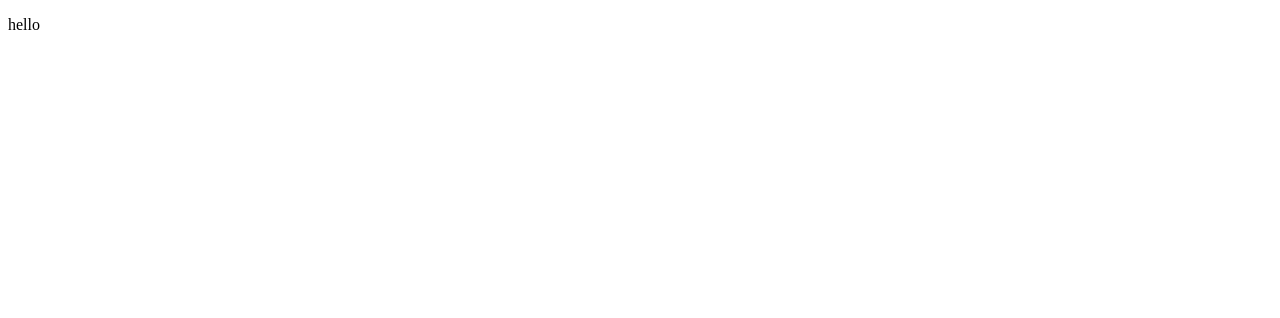
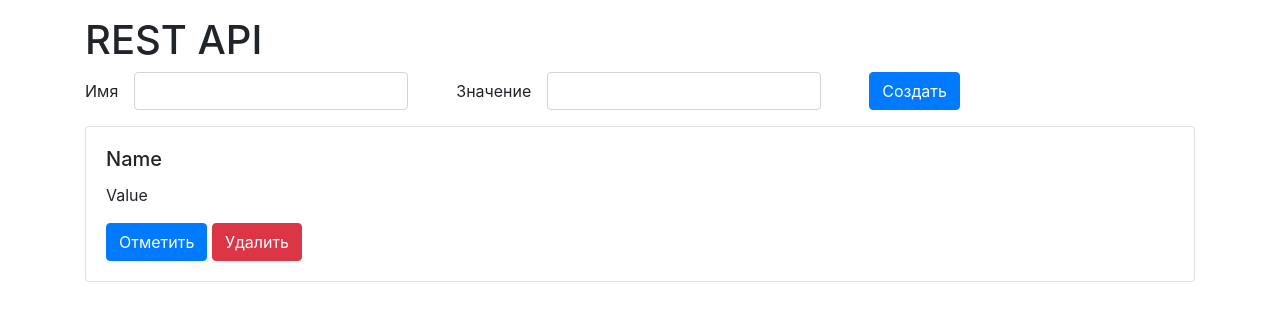
Before and after one commit to ElizPN/rest-api, a website: page client/index.html in a window 1280 px wide. Drawn offline with nearby package versions, Linux system fonts and the light colour scheme.

Commit message:
add bootstrap and layout

```diff
--- a/client/index.html
+++ b/client/index.html
@@ -5,6 +5,12 @@
     <meta http-equiv="X-UA-Compatible" content="IE=edge" />
     <meta name="viewport" content="width=device-width, initial-scale=1.0" />
     <title>REST API</title>
+    <link
+      rel="stylesheet"
+      href="https://stackpath.bootstrapcdn.com/bootstrap/4.4.1/css/bootstrap.min.css"
+      integrity="sha384-Vkoo8x4CGsO3+Hhxv8T/Q5PaXtkKtu6ug5TOeNV6gBiFeWPGFN9MuhOf23Q9Ifjh"
+      crossorigin="anonymous"
+    />
   </head>
   <body>
     <script
@@ -12,6 +18,59 @@
       src="frontend.js
     "
     ></script>
-    <p>hello</p>
+    <div class="container pt-3">
+      <h1>REST API</h1>
+
+      <form class="form-inline mb-3" @submit.prevent="createContact">
+        <div class="form-group mr-5">
+          <label for="name" class="mr-3">Имя</label>
+          <input
+            type="text"
+            class="form-control"
+            id="name"
+            v-model="form.name"
+          />
+        </div>
+        <div class="form-group mr-5">
+          <label for="value" class="mr-3">Значение</label>
+          <input
+            type="text"
+            class="form-control"
+            id="value"
+            v-model="form.value"
+          />
+        </div>
+        <button class="btn btn-primary" type="submit" :disabled="!canCreate">
+          Создать
+        </button>
+      </form>
+
+      <div v-if="loading">
+        <loader />
+      </div>
+      <div v-else-if="contacts.length">
+        <div class="card mb-3" v-for="contact in contacts">
+          <div class="card-body">
+            <h5
+              class="card-title"
+              :style="{color: contact.marked ? 'red' : 'black'}"
+            >
+              Name
+            </h5>
+            <p class="card-text">Value</p>
+            <button
+              class="btn btn-primary"
+              @click="markContact(contact.id)"
+              :disabled="contact.marked"
+            >
+              Отметить
+            </button>
+            <button class="btn btn-danger" @click="removeContact(contact.id)">
+              Удалить
+            </button>
+          </div>
+        </div>
+      </div>
+    </div>
   </body>
 </html>
```
